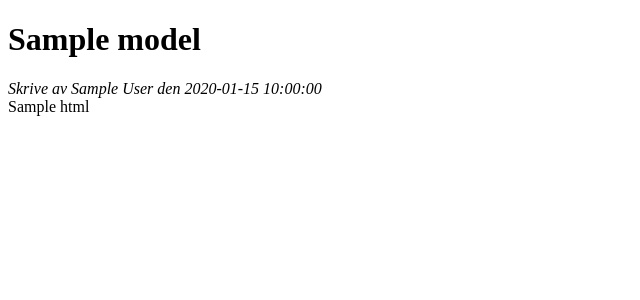
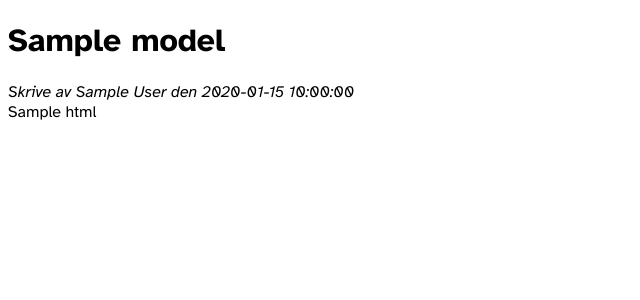
Before and after one commit to DarthMikke/restless, a Python web app: template templates/restless/page.html in a window 1280 px wide. Shown: the top 300 px of the page, without its empty margins (0-640 px from the left). Run offline with Jinja, Linux system fonts and the light colour scheme; the template is opened without the code that fills it: most values are stand-ins (such as "Sample title", 1, 10 or a date in 2020).

Commit message:
Added font

```diff
--- a/templates/restless/base_html.html
+++ b/templates/restless/base_html.html
@@ -4,6 +4,16 @@
   <meta charset="UTF-8">
   <meta name="viewport" content="width=device-width, initial-scale=1.0">
   <title>Restless</title>
+  <link rel="preconnect" href="https://fonts.googleapis.com">
+  <link rel="preconnect" href="https://fonts.gstatic.com" crossorigin>
+  <link href="https://fonts.googleapis.com/css2?family=Atkinson+Hyperlegible:ital,wght@0,400;0,700;1,400;1,700&display=swap" rel="stylesheet">
+  <style>
+    :root {
+      font-family: "Atkinson Hyperlegible", sans-serif;
+      font-weight: 400;
+      font-style: normal;
+    }
+  </style>
 </head>
 <body>
   {% block content %}
```
